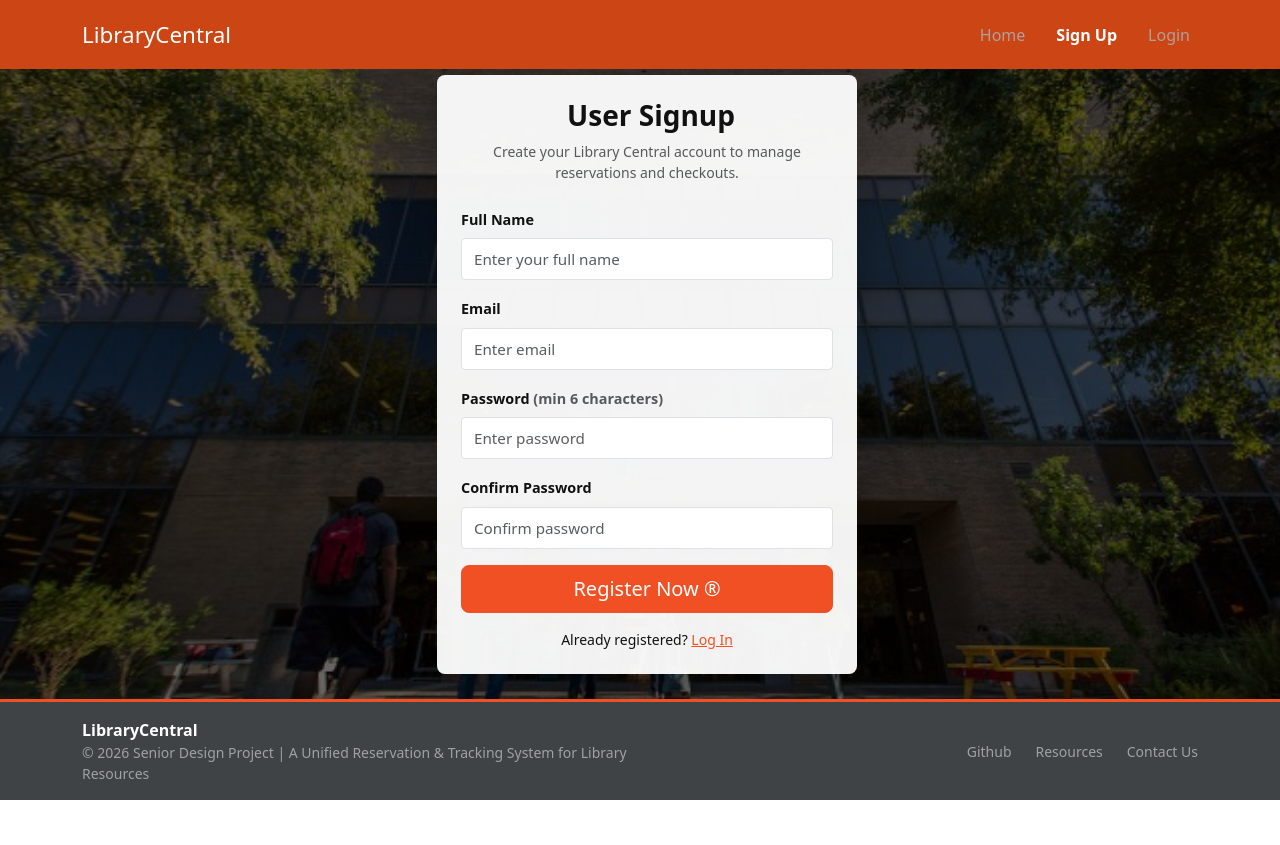
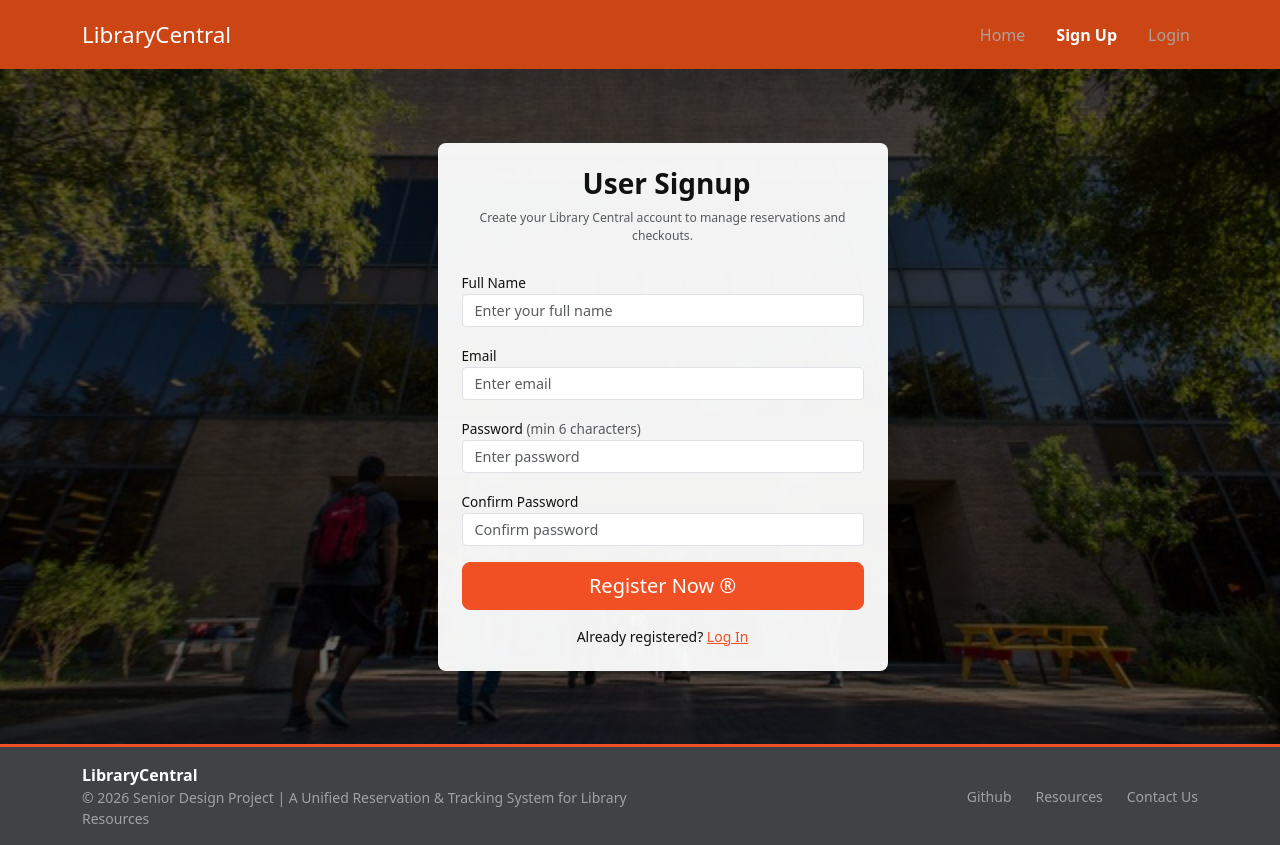
Before and after one commit to valeriamtz01/LibraryCentral, a React app in the folder frontend/: page /signup in a window 1280 px wide. Before the commit the page ends 800 px from the top, so only its background shows below. Built offline with nearby package versions, Linux system fonts and the light colour scheme; no server answers; the HTML template or start-up script is replaced by a standard one.

Commit message:
updated signup

```diff
--- a/frontend/src/App.tsx
+++ b/frontend/src/App.tsx
@@ -1,4 +1,4 @@
-import { BrowserRouter as Router, Routes, Route } from "react-router-dom";
+import { BrowserRouter as Router, Routes, Route, useLocation} from "react-router-dom";
 
 // importing pages
 import Home from "./pages/Home"; // home page
@@ -13,9 +13,13 @@ import Footer from "./components/Footer.tsx"; // footer component for footer con
 // placeholder for future routes
 const Dashboard = () => <div>Student Dashboard Page</div>;
 
-function App() {
+// created a wrapper component to access useLocation (this can't be usde inside App)
+function AppWrapper() {
+  const location = useLocation();
+  const hideFooter = location.pathname === '/signup'; // hiding footer for signup because (since renders inside signup.tsx)
+
   return (
-    <Router>
+    <>
       <Header />
       <main className="flex-grow-1">
         <Routes>
@@ -25,9 +29,16 @@ function App() {
           <Route path="/dashboard" element={<Dashboard />} /> {/* Placeholder route for student dashboard */}
         </Routes>
       </main>
-      <Footer />
-    </Router>
+      {!hideFooter && <Footer />}
+    </>
   );
 }
 
+function App() {
+  return (
+    <Router>
+      <AppWrapper />
+    </Router>
+  )
+}
 export default App;
--- a/frontend/src/components/Footer.css
+++ b/frontend/src/components/Footer.css
@@ -12,3 +12,17 @@
 .footer-custom a:hover {
   color: #ffffff !important; /* white on hover */
 }
+
+/* this is the fixed footer for all pages */
+.footer-fixed {
+  position: fixed;
+  bottom: 0;
+  width: 100%;
+  left: 0;
+}
+
+/* static footer only for signup */
+.footer-not-fixed {
+  position: static;
+  width: 100%;
+}
--- a/frontend/src/components/Footer.tsx
+++ b/frontend/src/components/Footer.tsx
@@ -1,9 +1,15 @@
 import { Container, Row, Col } from 'react-bootstrap';
 import './Footer.css'; // importing footer custom styles
 
-const Footer = () => {
+
+//properties for footer
+interface FooterProps {
+  disFixed?: boolean; // for the signup page, if true=static
+}
+
+const Footer = ({ disFixed }: FooterProps) => {
   return (
-    <footer className="footer-custom fixed-bottom py-3">
+    <footer className={`footer-custom py-3 ${disFixed ? 'footer-not-fixed' : 'footer-fixed'}`}>
       <Container>
         <Row className="align-items-center">
           <Col md={6} className="text-center text-md-start">
--- a/frontend/src/pages/SignUp.css
+++ b/frontend/src/pages/SignUp.css
@@ -13,9 +13,14 @@
   width: 100%;
   display: flex;
   align-items: center;
-  justify-content: center;
+  justify-content: flex-start; /* starting at top */
   color: white;                /* ensures text stands out against the image */
   margin: 0;
+
+  padding-top: 100px;
+  flex-direction: column;
+  padding-left: 45px;
+  padding-bottom: 30px;
 }
 
 .signup-card {
@@ -24,36 +29,67 @@
   padding: 0px;
   border-radius: 8px;
   width: 100%;
-  max-width: 420px;
+  max-width: 450px;
   box-shadow: 0 6px 20px rgba(0,0,0,0.35);
 
-  margin-left: 70px;
-  margin-top: 75px;
-  margin-bottom: 110px;
+  margin: 0 auto;
+  padding-left: 0px;
+  padding-right:0px;
+  padding-top: 0px;
+  padding-bottom: 0px;
 }
+
+
+.signup-card .text-center.mb-4 {
+  margin-bottom: 8px;
+  margin-top: 0px;
+  padding-top: 0px;
+  padding-bottom: 0px;
+}
+
 
 /* h3 */
 .signup-card h3 {
-  margin-bottom: 16px;
+  margin-bottom: 0px;
   margin-top: 0px;
+  padding-top: 0px;
+  font-size: 2.0 rem;
+  padding-bottom: 0px;
+}
+
+.signup-card p.text-muted {
+  margin-top: 0;
+  margin-bottom: 0px;
+  font-size: 0.76rem;
+  padding-bottom: 0px;
+}
+
+.signup-card .form-group {
+  margin-bottom: 6px;
+  padding-bottom: 0px;
   padding-top: 0px;
 }
 
-/* forms */
-.login-form .form-group,
-.signup-card .form-group {
-  text-align: left;
-  margin-bottom: 12px;
-}
 
-/* labels */
+/* labels inside the white box */
 .signup-card .form-control {
-  height: 42px;
+  height: 33px;
   border-radius: 4px;
-  font-size: 0.95rem;
+  font-size: 0.9rem;
+  padding-bottom: 0px;
+  padding-top: 0px;
 }
 
 .signup-card label {
-  font-weight: 600;
-  font-size: 0.9rem;
+  font-weight: 500;
+  font-size: 0.85rem;
+  margin-bottom: 0px;
 }
+
+.signup-card .d-grid {
+  margin-top: 6px;
+}
+
+.signup-card .text-center.mt-3 {
+  margin-top: 6px;
+}
--- a/frontend/src/pages/SignUp.tsx
+++ b/frontend/src/pages/SignUp.tsx
@@ -1,8 +1,7 @@
 import { Container, Row, Col, Button, Card, Form } from 'react-bootstrap';
 import { Link } from 'react-router-dom';
 import './SignUp.css'; // importing customized css styles --> we have hero-section for background image here and can add more styles as needed
-
-
+import Footer from "../components/Footer";
 
 const SignUp = () => {
   return (
@@ -80,6 +79,7 @@ const SignUp = () => {
           </Row>
         </Container>
       </section>
+      <Footer disFixed /> {/* footer only for signup page to ensure footer is static*/}
     </div>
   );
 };
```
